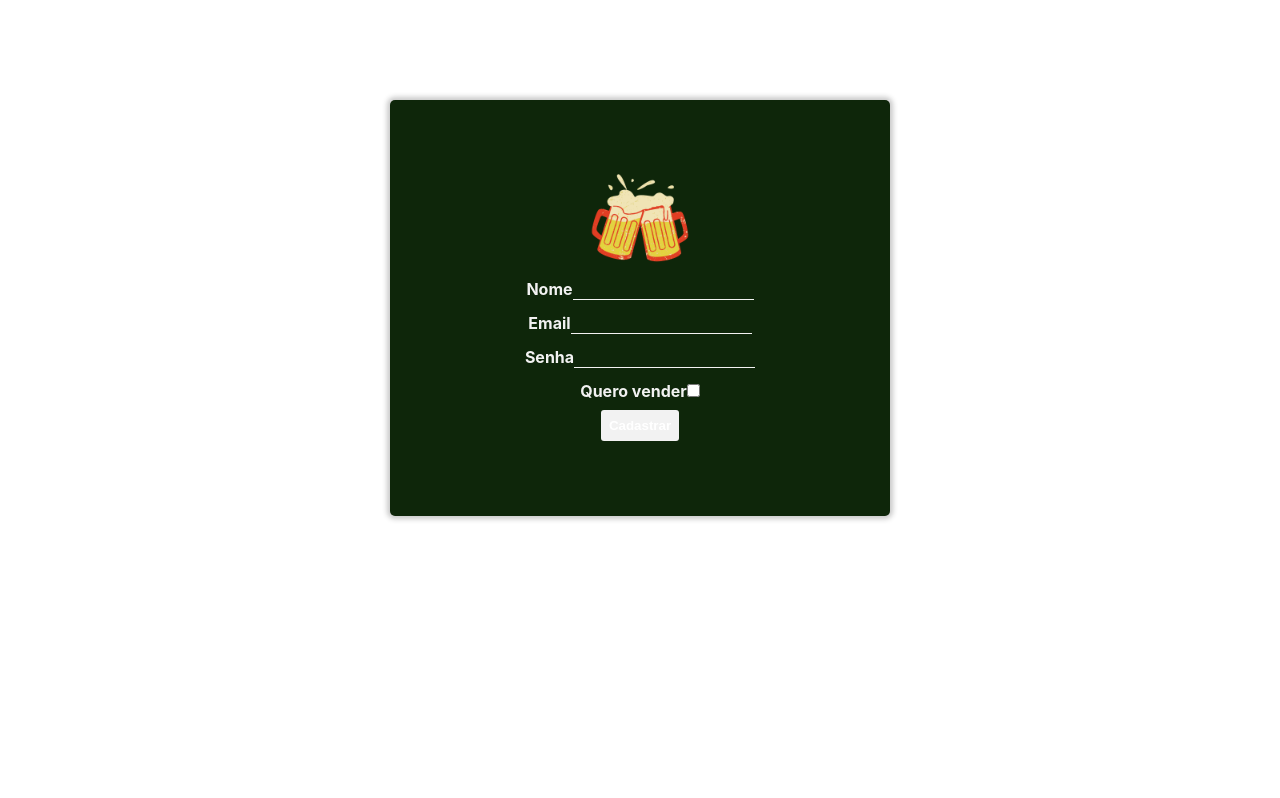
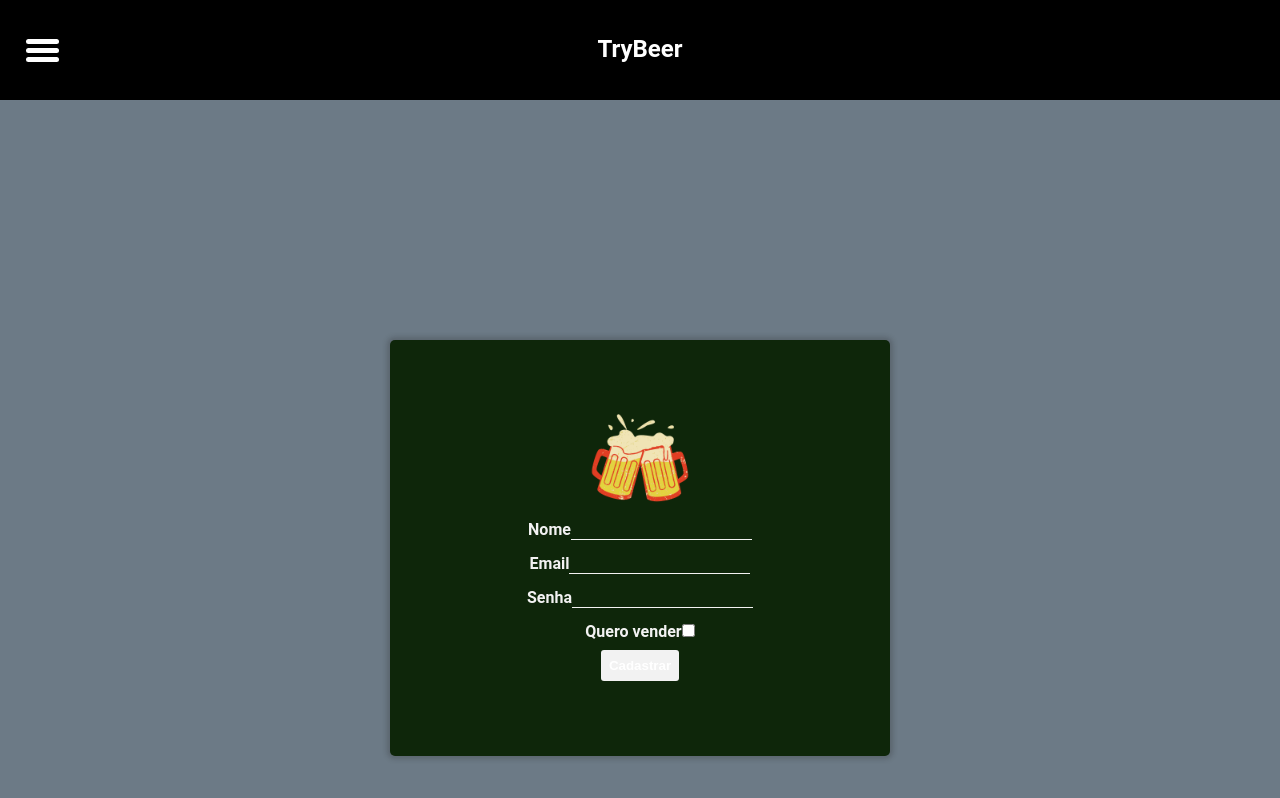
Before and after one commit to tryber/sd-03-trybeer-4, a React (Create React App) app in the folder front-end/: page /register in a window 1280 px wide. Shown: the top 798 px of the page. Built offline with nearby package versions, Linux system fonts and the light colour scheme.

Commit message:
Criar menu bar com titulo dinamico para as paginas

```diff
--- a/front-end/package.json
+++ b/front-end/package.json
@@ -8,6 +8,7 @@
     "@testing-library/user-event": "^7.2.1",
     "axios": "^0.19.2",
     "jquery": "^1.9.1",
+    "prop-types": "^15.7.2",
     "react": "^16.13.1",
     "react-dom": "^16.13.1",
     "react-router-dom": "^5.2.0",
--- /dev/null
+++ b/front-end/src/Components/MenuBar/index.js
@@ -0,0 +1,42 @@
+import React, { useState } from 'react';
+import { Link } from 'react-router-dom';
+import PropTypes from 'prop-types';
+import './styles.css';
+
+const MenuBar = ({ titleName }) => {
+  const [change, setChange] = useState(false);
+
+  return (
+    <section>
+      <div className="menu">
+        <button
+          data-testid="top-hamburguer"
+          type="button"
+          className={ change ? 'change menu-bar menu-btn' : 'menu-bar menu-btn' }
+          onClick={ () => setChange(!change) }
+        >
+          <div className="bar1 bar" />
+          <div className="bar2 bar" />
+          <div className="bar3 bar" />
+        </button>
+        <nav className={ change ? 'side-menu-container change' : 'side-menu-container' }>
+          <ul>
+            <li><Link data-testid="side-menu-item-products" to="/products">Produtos</Link></li>
+            <li><Link data-testid="side-menu-item-my-orders" to="/register">Meus pedidos</Link></li>
+            <li><Link data-testid="side-menu-item-my-profile" to="/register">Meu perfil</Link></li>
+            <li><Link data-testid="side-menu-item-logout" to="/register">Sair</Link></li>
+          </ul>
+        </nav>
+      </div>
+      <div className={ change ? 'menu-bg change-bg' : 'menu-bg' }>
+        <h2 data-testid="top-title" className="title">{ titleName }</h2>
+      </div>
+    </section>
+  );
+};
+
+MenuBar.propTypes = {
+  titleName: PropTypes.string.isRequired,
+};
+
+export default MenuBar;
--- /dev/null
+++ b/front-end/src/Components/MenuBar/styles.css
@@ -0,0 +1,124 @@
+body {
+  background-color: #6c7a86;
+  font-family: "Roboto", sans-serif;
+}
+
+.title {
+  color: white;
+  position: relative;
+  top: 15px
+}
+
+.menu {
+  max-height: 100px;
+  text-align: left;
+  z-index: 2;
+}
+
+.menu-itens span {
+  color: white;
+  align-self: center;
+}
+
+.menu-bar {
+  cursor: pointer;
+  height: 40px;
+  margin: 30px 0 20px 20px;
+  width: 45px;
+}
+
+.bar {
+  background-color: white;
+  border-radius: 5px;
+  display: block;
+  height: 5px;
+  transition: 0.3s ease;
+  width: 100%;
+}
+
+.bar1 {
+  transform: translateY(-4px);
+}
+
+.bar3 {
+  transform: translateY(4px);
+}
+
+.side-menu-container {
+  display: none;
+  transition: 0.3s ease;
+}
+
+.side-menu-container ul {
+  padding: 0 22px;
+}
+
+.side-menu-container li {
+  list-style: none;
+  padding: 12px 0;
+}
+
+.side-menu-container li a {
+  color: white;
+  font-size: 20px;
+  text-decoration: none;
+}
+
+.side-menu-container li a:hover {
+  font-weight: bold;
+}
+
+.menu-bg,
+.menu {
+  left: 0;
+  position: absolute;
+  top: 0;
+}
+
+.menu-bg {
+  background: black;
+  height: 100px;
+  transition: 0.3s ease;
+  width: 100%;
+  z-index: 1;
+}
+
+.menu-btn {
+  background-color: transparent;
+  border: none;
+  outline-style: none;
+  text-decoration: none;
+}
+
+.change {
+  display: block;
+}
+
+.change .bar {
+  background-color: white;
+}
+
+.change .bar1 {
+  transform: translateY(4px) rotateZ(-45deg);
+}
+
+.change .bar2 {
+  opacity: 0;
+}
+
+.change .bar3 {
+  transform: translateY(-6px) rotateZ(45deg);
+}
+
+.change-bg {
+  height: 100%;
+  width: 100%;
+}
+
+@media screen and ( min-width: 600px ) {
+
+  .change-bg {
+    width: 30%;
+  }
+
+}
--- a/front-end/src/Components/RegisterUser/index.js
+++ b/front-end/src/Components/RegisterUser/index.js
@@ -1,4 +1,5 @@
 import React, { useState } from 'react';
+import MenuBar from '../MenuBar/index';
 import './styles.css';
 
 const beers = require('../../images/beers.png');
@@ -26,6 +27,8 @@ const RegisterUser = () => {
   };
 
   return (
+    <>
+      <MenuBar titleName="TryBeer" />
       <section className="register-container default-color shadow">
         <img src={ beers } alt="Icone de duas cervejas" width="100px" />
         <form action="http://localhost:3001/register" method="POST">
@@ -69,6 +72,7 @@ const RegisterUser = () => {
           </label>
           <br />
           <button
+            className="confirm-btn"
             disabled={ email === '' || password === '' || name === '' }
             type="submit"
             data-testid="signup-btn"
@@ -77,6 +81,7 @@ const RegisterUser = () => {
           </button>
         </form>
       </section>
+    </>
   );
 };
 
--- a/front-end/src/Components/RegisterUser/styles.css
+++ b/front-end/src/Components/RegisterUser/styles.css
@@ -25,7 +25,7 @@ input {
   font-weight: 700;
 }
 
-button {
+.confirm-btn {
   background-color: #f2f2f2;
   border: none;
   border-radius: 3px;
@@ -36,6 +36,6 @@ button {
   padding: 8px;
 }
 
-button:disabled {
+.confirm-btn:disabled {
   color: white;
 }
```
Lines whose indentation alone changed are shown as unchanged.
